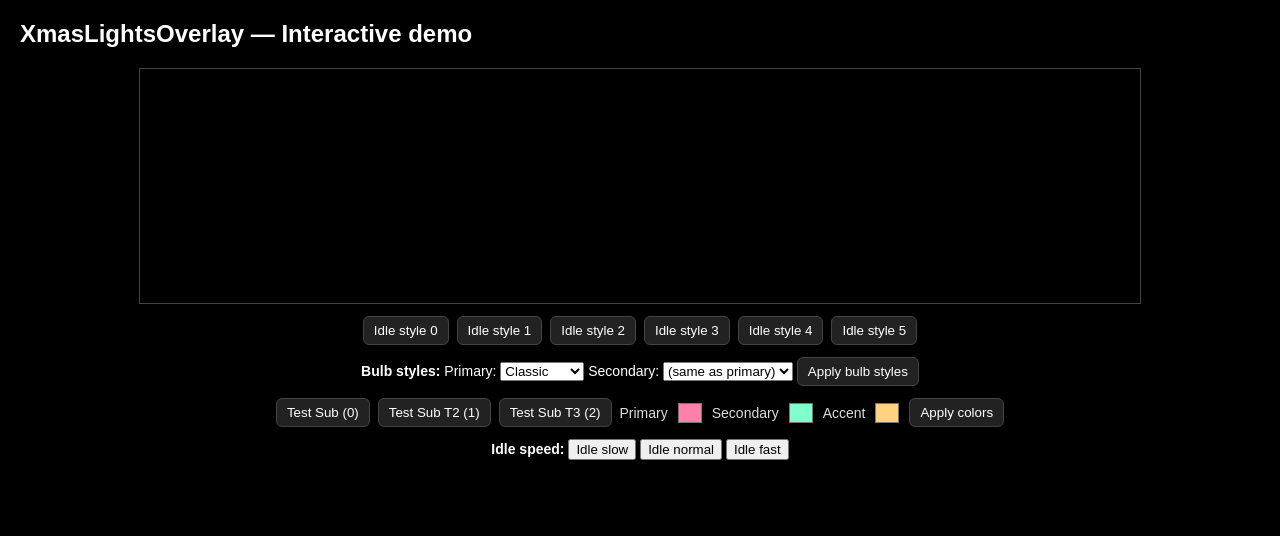
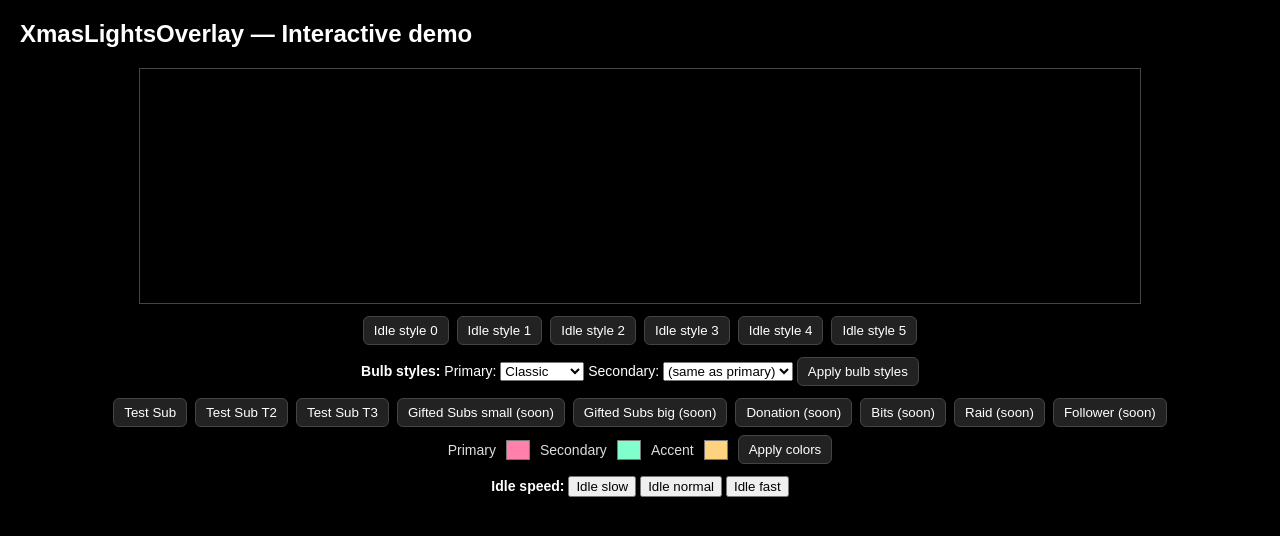
Before and after one commit to negtvozero-jpg/xmaslights-demo, a plain HTML site: page index.html in a window 1280 px wide. Drawn offline with Linux system fonts and the light colour scheme; a script that the page names is missing.

Commit message:
Enhance controls with additional event buttons
Added new event buttons for various actions.

```diff
--- a/index.html
+++ b/index.html
@@ -125,9 +125,15 @@
     </div>
 
     <!-- Events -->
-    <button onclick="window.XmasOverlay && window.XmasOverlay.triggerEvent(0)">Test Sub (0)</button>
-    <button onclick="window.XmasOverlay && window.XmasOverlay.triggerEvent(1)">Test Sub T2 (1)</button>
-    <button onclick="window.XmasOverlay && window.XmasOverlay.triggerEvent(2)">Test Sub T3 (2)</button>
+    <button onclick="window.XmasOverlay && window.XmasOverlay.triggerEvent(0)">Test Sub</button>
+    <button onclick="window.XmasOverlay && window.XmasOverlay.triggerEvent(1)">Test Sub T2</button>
+    <button onclick="window.XmasOverlay && window.XmasOverlay.triggerEvent(2)">Test Sub T3</button>
+    <button onclick="window.XmasOverlay && window.XmasOverlay.triggerEvent(3)">Gifted Subs small (soon)</button>
+    <button onclick="window.XmasOverlay && window.XmasOverlay.triggerEvent(4)">Gifted Subs big (soon)</button>
+    <button onclick="window.XmasOverlay && window.XmasOverlay.triggerEvent(5)">Donation (soon)</button>
+    <button onclick="window.XmasOverlay && window.XmasOverlay.triggerEvent(6)">Bits (soon)</button>
+    <button onclick="window.XmasOverlay && window.XmasOverlay.triggerEvent(7)">Raid (soon)</button>
+    <button onclick="window.XmasOverlay && window.XmasOverlay.triggerEvent(8)">Follower (soon)</button>
 
     <!-- Colors -->
     <div id="xmas-colors">
```
